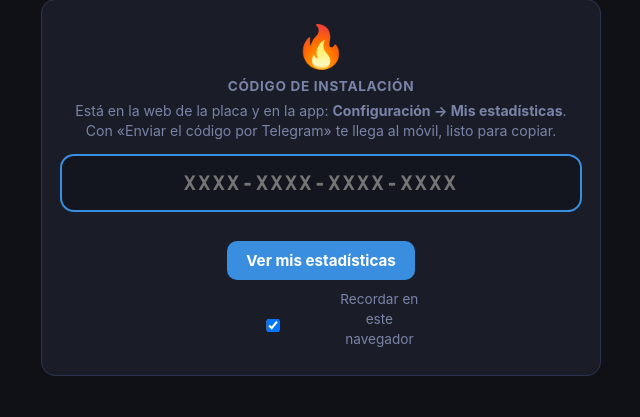
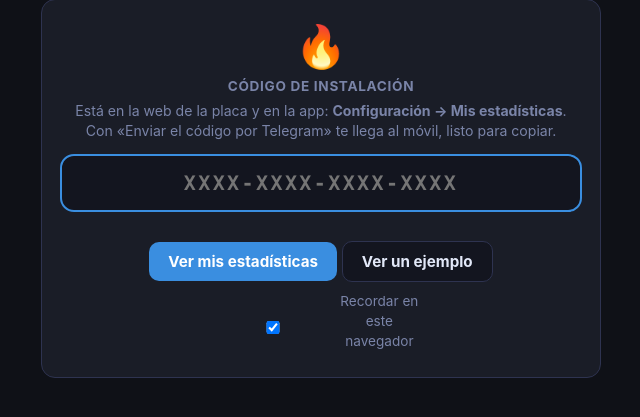
Before and after one commit to matatunos/wttc, a PHP site: page /mi.php in a window 1280 px wide. Shown: the part 159-576 px from the top of the page, without its empty margins (319-959 px from the left). Run offline with PHP 8.4, Linux system fonts and the light colour scheme; some libraries are stand-ins or nearby versions.

Commit message:
Mis estadísticas: ejemplo con datos inventados
Co-Authored-By: Claude Opus 5.5 <noreply@anthropic.com>
Claude-Session: https://claude.ai/code/session_017juHjUh7bJBXB9WyiTVw1W

```diff
--- a/server/mi.php
+++ b/server/mi.php
@@ -101,7 +101,8 @@ wttc_visit('mi');
     <form id="gform" autocomplete="off">
       <input id="code" placeholder="XXXX-XXXX-XXXX-XXXX" maxlength="19" spellcheck="false" autocapitalize="characters" aria-label="Código de instalación">
       <div class="err" id="gerr"></div>
-      <button class="btn" id="go" style="margin-top:4px">Ver mis estadísticas</button><br>
+      <button class="btn" id="go" style="margin-top:4px">Ver mis estadísticas</button>
+      <button class="btn ghost" id="demo" type="button" style="margin-top:4px">Ver un ejemplo</button><br>
       <label class="rem"><input type="checkbox" id="remember" checked> Recordar en este navegador</label>
     </form>
   </div>
@@ -196,13 +197,32 @@ async function openCode(code) {
     history.replaceState(null, '', '#' + data.iid);
     $('gate').hidden = true; $('main').hidden = false;
     $('shownCode').textContent = data.iid;
+    $('del').hidden = false;
     render();
   } catch (e) { $('gerr').textContent = e.message; $('gate').hidden = false; $('main').hidden = true; }
   $('go').disabled = false;
 }
 $('gform').onsubmit = e => { e.preventDefault(); const c = norm($('code').value); if (!c) { $('gerr').textContent = 'El código son 16 letras y números, como ABCD-2345-EFGH-6789.'; return; } openCode(c); };
+// Ejemplo con datos inventados (una furgoneta en otoño): para ver cómo queda sin tener placa
+$('demo').onclick = () => {
+  let seed = 7; const rnd = () => (seed = (seed * 16807) % 2147483647) / 2147483647;
+  const now = Math.floor(Date.now() / 1000), runs = [];
+  for (let s = 1; s <= 70; s++) {
+    const day = new Date((now - (71 - s) * 86400 * 1.3) * 1000); day.setHours([6, 7, 7, 7, 8, 18, 19, 20][Math.floor(rnd() * 8)], Math.floor(rnd() * 60), 0, 0);
+    const dur = Math.round(15 + rnd() * 45) * 60, c0 = Math.round(-3 + rnd() * 12), th = rnd() < .55;
+    const src = [0, 1, 1, 2, 2, 4][Math.floor(rnd() * 6)];
+    let end = th ? (rnd() < .9 ? 2 : 6) : [0, 0, 1][Math.floor(rnd() * 3)], err = 0;
+    if (s === 41) { end = 4; err = 3; }
+    runs.push([s, Math.floor(day / 1000), dur, Math.round(dur / 3600 * (330 + rnd() * 60)), c0, c0 + Math.round(5 + rnd() * 10),
+      Math.round(55 + rnd() * 25) + 50, Math.round(118 + rnd() * 8), src | (th ? 0x80 : 0), end, err]);
+  }
+  data = { iid: 'EJEMPLO', demo: true, board: { fw: '0.2.16', last: new Date().toISOString().slice(0, 10), gas: 9.8, hsec: 160000, nruns: 70, sens: 1 },
+    runs, days: [], errnames: { '03': 'fallo de llama' } };
+  $('del').hidden = true; $('gate').hidden = true; $('main').hidden = false; $('shownCode').textContent = 'EJEMPLO · datos inventados'; render();
+};
 $('other').onclick = () => { data = null; store.set('wttc_iid', null); history.replaceState(null, '', location.pathname); $('code').value = ''; $('main').hidden = true; $('gate').hidden = false; $('code').focus(); };
 $('del').onclick = async () => {
+  if (data && data.demo) return;
   if (!data || !confirm('¿Borrar del servidor todas las estadísticas de esta placa? No se puede deshacer.\n\nSi la placa sigue enviando, volverá a empezar de cero; para que no envíe más, desactívalo en su Configuración.')) return;
   try { await api({ c: data.iid, borrar: true }); store.set('wttc_iid', null); alert('Borrado.'); $('other').onclick(); } catch (e) { alert(e.message); }
 };
```
